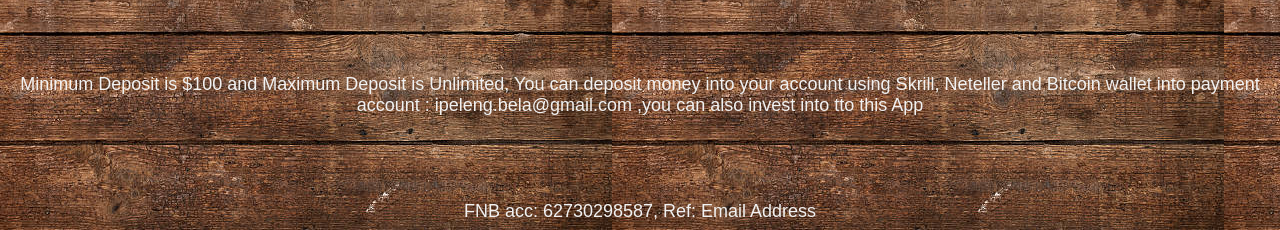
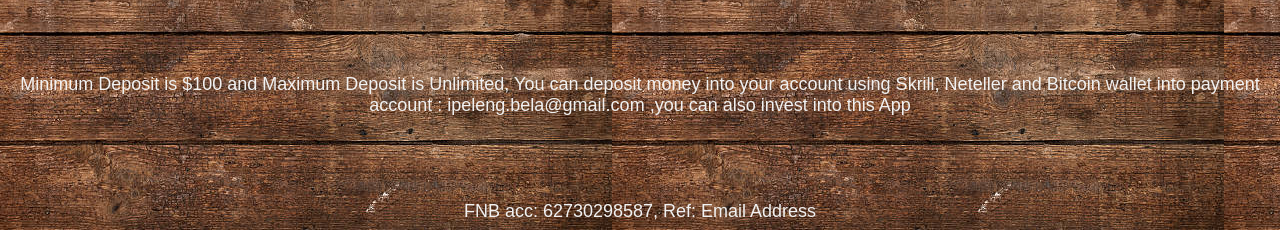
Before and after one commit to ipelengbela/chessoption, a plain HTML site: page deposit.html in a window 1280 px wide. Shown: the part 476-706 px from the top of the page. Drawn offline with Linux system fonts and the light colour scheme; a web font is replaced by a local one.

Commit message:
Update deposit.html

```diff
--- a/deposit.html
+++ b/deposit.html
@@ -91,7 +91,7 @@
 <Button onclick="window.location.href='https://skrill.com'" style="background-color:#cc00cc; color:#f1f1f1;">Skrill</Button> <button onclick="window.location.href='https://www.neteller.com'" style="background-color:#00cc00; color:#f1f1f1;">Neteller</button>
 <button onclick="window.location.href='https://paypal.com'" style="background-color:#0099ff; color:#f1f1f1;">Paypal</button> <button onclick="window.location.href='https://bitcoin.org'" style="background-color:#ffcc00; color:#f1f1f1;">Bitcoin</button>
 
-;</p><p style="color:#f1f1f1; text-align:center; padding:5% 0; " onclick="window.location.href='https://www.skrill.com'">Minimum Deposit is $100 and Maximum Deposit is Unlimited, You can deposit money into  your account using Skrill, Neteller and Bitcoin wallet into payment account : ipeleng.bela@gmail.com ,you can also  invest into tto this App
+;</p><p style="color:#f1f1f1; text-align:center; padding:5% 0; " onclick="window.location.href='https://www.skrill.com'">Minimum Deposit is $100 and Maximum Deposit is Unlimited, You can deposit money into  your account using Skrill, Neteller and Bitcoin wallet into payment account : ipeleng.bela@gmail.com ,you can also  invest into this App
 </p>
 </br>
 <p style="text-align:center; color:#f1f1f1;">
```
